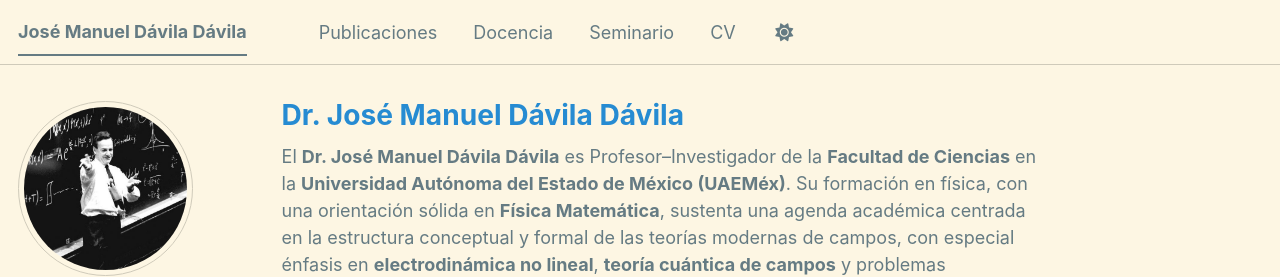
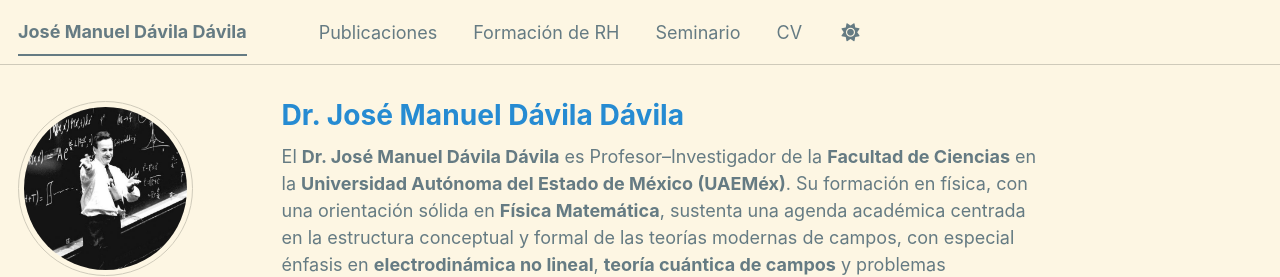
Before and after one commit to jmdaviladr/jmdaviladr.github.io, a Jekyll site: the page built from _pages/about.md, in a window 1280 px wide. Shown: the top 277 px of the page. Built offline with Jekyll 4.4.1, drawn with Linux system fonts in a browser that asks for light colours; some web fonts are replaced; a script bundle is joined from its source files by our own code; library files that are not in the unit come from our copies.

Commit message:
Update navigation.yml

```diff
--- a/_data/navigation.yml
+++ b/_data/navigation.yml
@@ -14,7 +14,7 @@ main:
   #- title: "Talks"
   #  url: /talks/
 
-  - title: "Docencia"
+  - title: "Formación de RH"
     url: /teaching/
 
    #- title: "Portfolio"
```
